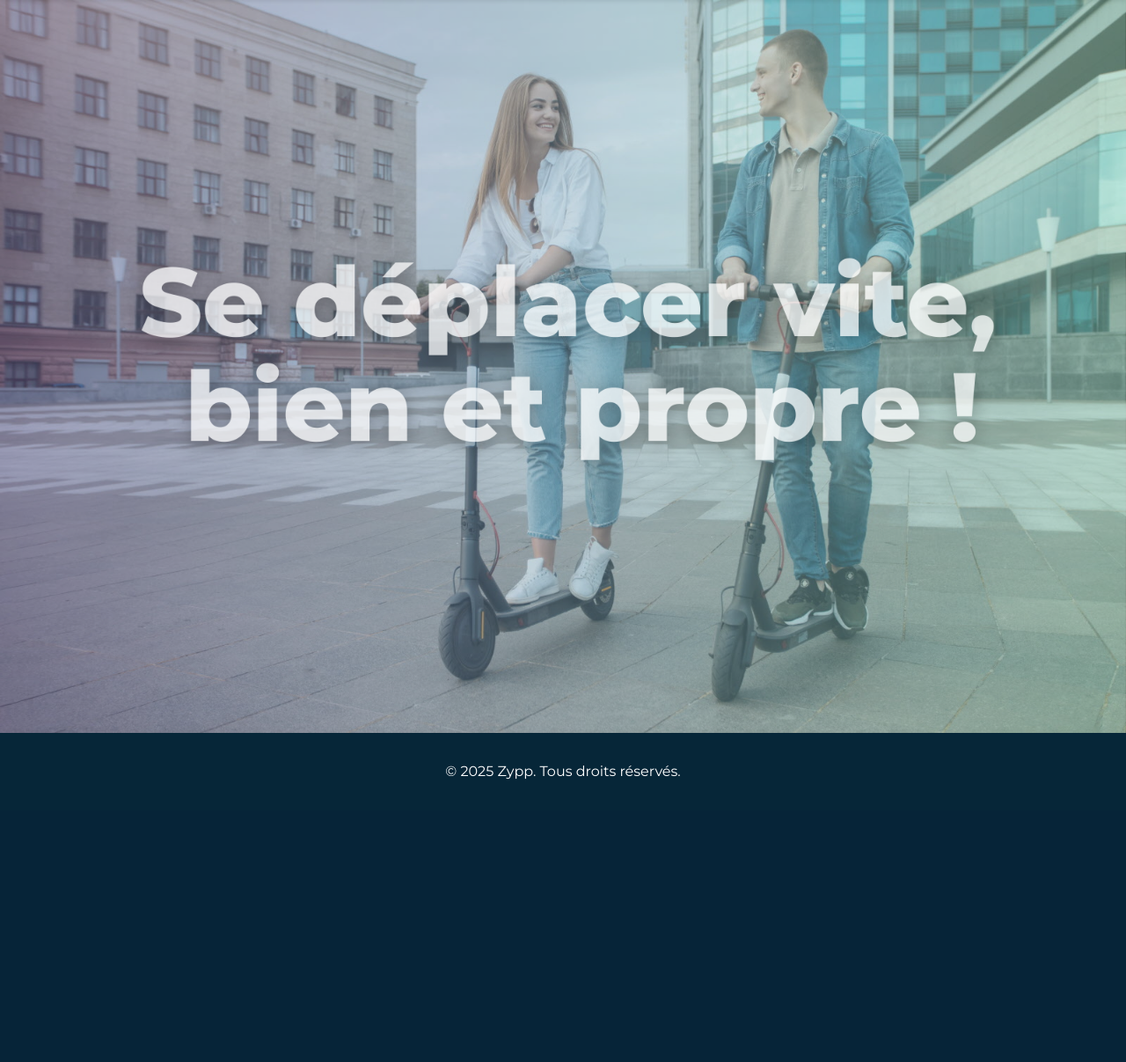
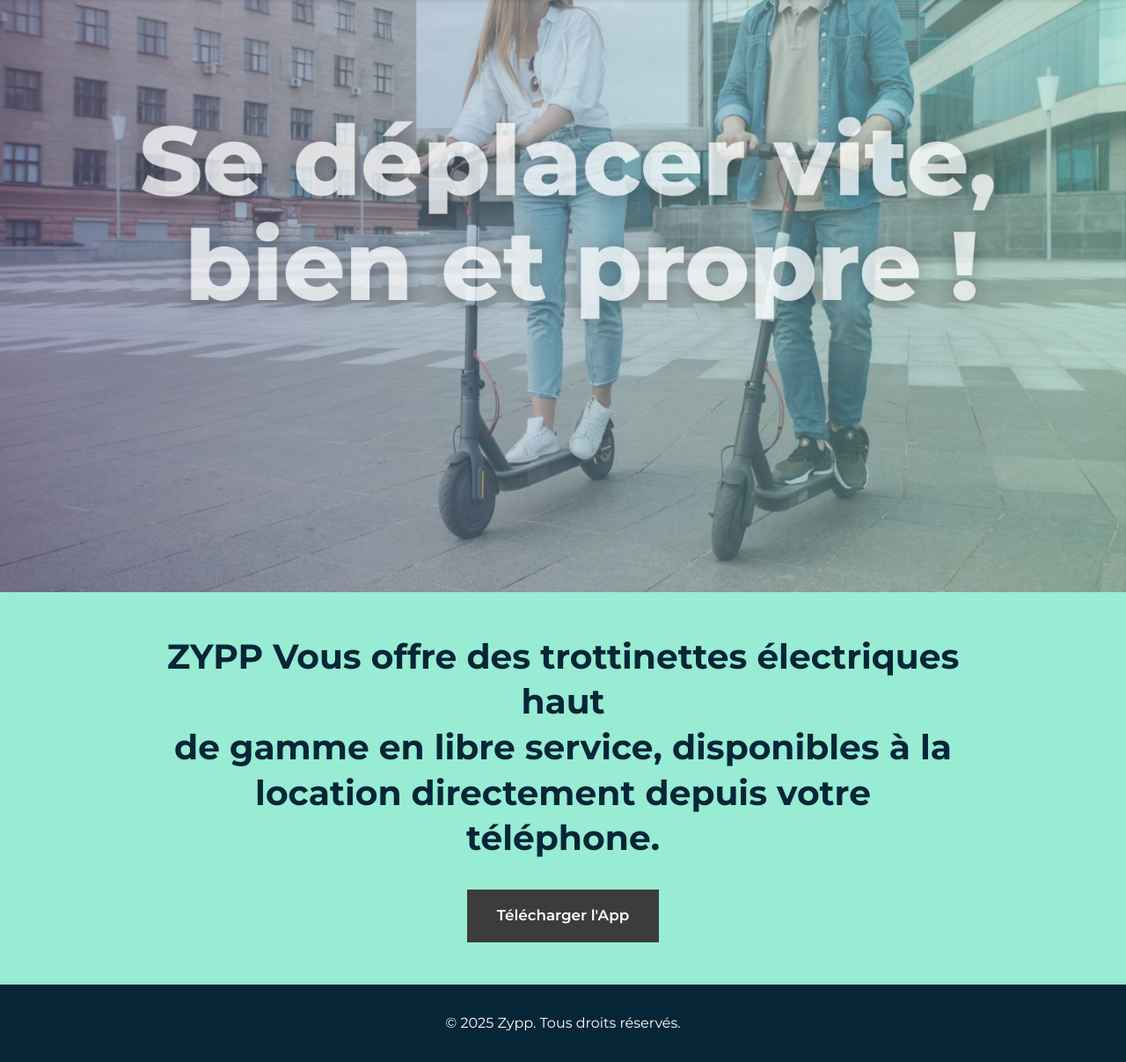
Before and after one commit to Salimou95/Zypp, a PHP site: page / in a window 1280 px wide. Shown: the part 102-1309 px from the top of the page at 88% size. Before the commit the page ends 988 px from the top, so only its background shows below. Run offline with PHP 8.4, Linux system fonts and the light colour scheme.

Commit message:
ajout 2nd section

```diff
--- a/app/View/home.php
+++ b/app/View/home.php
@@ -19,6 +19,18 @@
   <img id="heroImage" src="<?= ASSETS_URL ?>/images/Section_trot.png?v=3" alt="Présentation" class="hero-img" />
 </section>
 
+<!-- Section offre ZYPP -->
+<section class="offer-section py-5">
+  <div class="container">
+    <h2 class="offer-title">
+      ZYPP Vous offre des trottinettes&nbsp;électriques haut<br>
+      de gamme en libre service, disponibles à la<br>
+      location directement depuis votre téléphone.
+    </h2>
+    <a href="#" class="offer-download-link">Télécharger l'App</a>
+  </div>
+</section>
+
 <?php include __DIR__ . '/partials/footer.php'; ?>
 </body>
 </html>
--- a/assets/css/style.css
+++ b/assets/css/style.css
@@ -203,3 +203,13 @@
 body.has-fixed-nav { padding-top:90px; }
 /* Image héros */
 .hero-img { display:block; width:100%; height:auto; max-width:100%; border:0; }
+
+/* Nouvelle section offre */
+.offer-section { background:#97ecd3; text-align:center; padding-top:6rem; padding-bottom:6rem; }
+.offer-section .container { max-width: 930px; }
+.offer-title { color:#062638; font-weight:700; font-size:2.1rem; line-height:1.32; margin:0 auto 2rem auto; }
+@media (min-width:768px){ .offer-title { font-size:2.45rem; } }
+.offer-download-link { display:inline-block; background:#3d3c3c; color:#ffffff; font-weight:600; text-decoration:none; padding:0.95rem 2rem; font-size:1.05rem; transition:all .25s ease; border:2px solid #3d3c3c; border-radius:0; }
+.offer-download-link:hover, .offer-download-link:focus { background:#ffffff; color:#3d3c3c; }
+.offer-download-link:focus { outline:2px solid #ffffff; outline-offset:2px; }
+/* Fin section offre */
```
Also changed, not shown: assets/images/Section_trot.png, public/assets/css/style.css.
